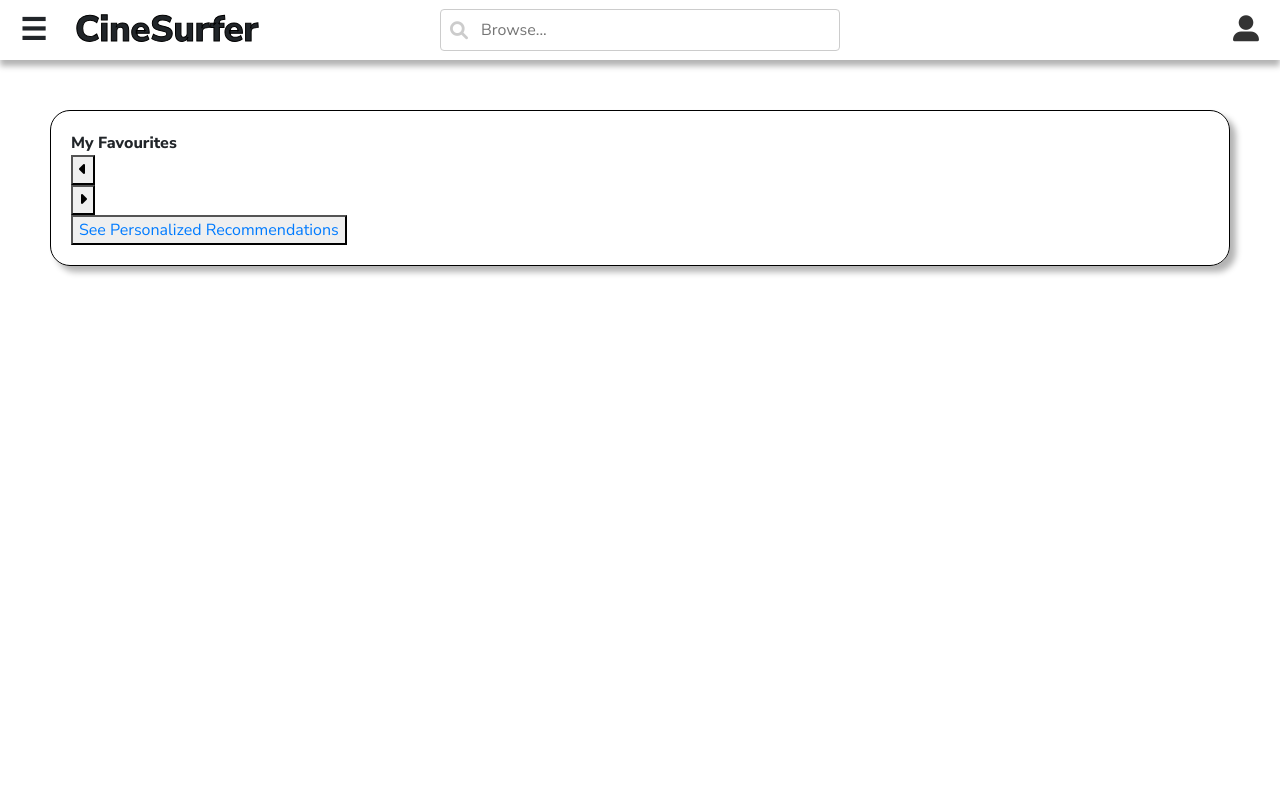
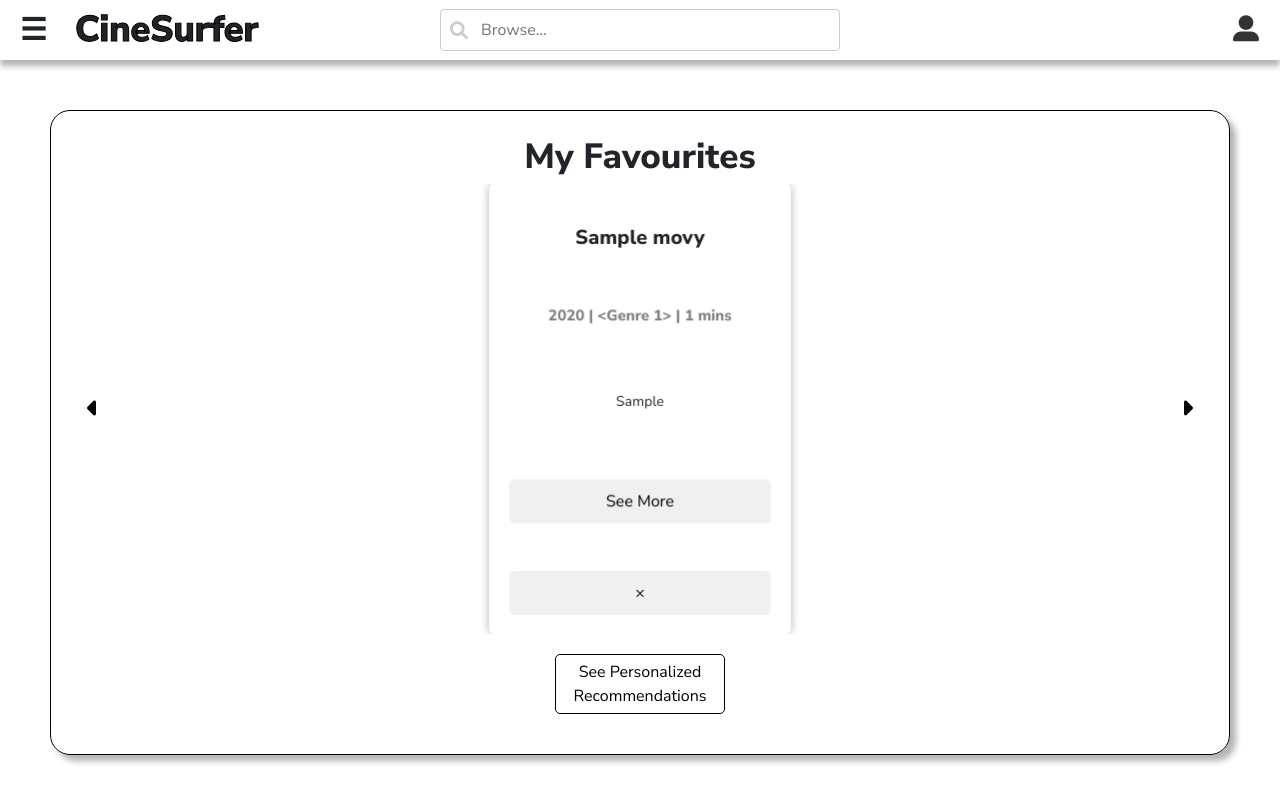
Before and after one commit to WillieChng/IMDB_Dashboard, a Flask app: page /user_favourites.html in a window 1280 px wide. Before the commit the page ends 275 px from the top, so only its background shows below. Run offline with Flask 3, Linux system fonts and the light colour scheme; a user stored in the database is signed in; tables that the repository leaves empty hold one stand-in row (values such as "Sample post"); some libraries are stand-ins or nearby versions.

Commit message:
working user favourites?

```diff
--- a/Website/static/basic.css
+++ b/Website/static/basic.css
@@ -32,11 +32,11 @@
     box-sizing: border-box; /* Ensure padding and border are included in the element's total width and height */
     background-color: white; /* Ensure background color is white */
     position: relative; /* Ensure the title is positioned relative to the container */
+    color:black;
 }
 
 .chart-container h2 {
     margin: 0 0 10px 0; /* Add margin to the bottom to create space between the title and the chart */
-    padding: 0;
     background-color: white; /* Ensure the title has a background color */
     padding: 0 10px; /* Add padding to the title */
     z-index: 1; /* Ensure the title is above the chart */
@@ -44,6 +44,7 @@
     font-family: 'Nunito Sans', sans-serif; /* Use a sans-serif font */
     font-weight: 700; /* Use a bold font weight */
     font-size: 1.5em;
+    color: black;
 }
 
 .chart2 .chart-container {
--- a/Website/static/favourites.css
+++ b/Website/static/favourites.css
@@ -1,35 +1,45 @@
+.fav-title {
+    font-size: 35px;
+    font-weight: bold;
+    text-align: center;
+}
+
+.fav-container {
+    display: flex;
+    flex-direction: row; /* Change to row to align buttons and carousel horizontally */
+    align-items: center;
+    width: 100%;
+}
+
 .fav-carousell {
     display: flex;
     justify-content: center;
     align-items: center;
     width: 100%;
-    height: 100%;
+    height: 450px; /* Adjust height as needed */
+    perspective: 50000px; /* Add perspective for 3D effect */
     position: relative;
-    overflow: hidden; /* Hide overflow to create a stackable view */
-}
-
-.fav-carousell > .fav-card {
-    position: absolute;
-    transition: transform 0.5s ease-in-out;
+    overflow: hidden;
 }
 
 .fav-card {
+    position: absolute;
+    width: 300px; /* Adjust width as needed */
+    height: 450px; /* Adjust height as needed */
+    transform-style: preserve-3d;
+    transition: transform 1s;
+    backface-visibility: hidden;
+    border-radius: 7px;
+    box-shadow: 0px 0px 10px rgba(0, 0, 0, 0.3);
     display: flex;
     flex-direction: column;
-    justify-content: center;
-    align-items: center;
-    width: 300px; /* Fixed width */
-    height: 450px; /* Fixed height */
-    border-radius: 11px;
-    box-shadow: 0px 0px 1px black;
-    box-sizing: border-box; /* Include padding and border in the element's total width and height */
-    background-color: white; /* Add background color to separate text */
-    padding: 20px; /* Add padding to create space around text */
-    transition: transform 0.5s ease, z-index 0.5s ease; /* Add transition for sliding effect */
+    justify-content: space-between; /* Distribute space between elements */
+    padding: 20px; /* Add padding for better appearance */
+    box-sizing: border-box; /* Include padding in the element's total width and height */
 }
 
 .fav-card-title {
-    font-size: 25px;
+    font-size: 20px;
     font-weight: bold;
     text-align: center;
     margin-top: 20px;
@@ -44,7 +54,7 @@
 }
 
 .fav-card-synopsis {
-    font-size: 18px;
+    font-size: 14px;
     text-align: center;
     font-weight: normal;
 }
@@ -53,15 +63,92 @@
     font-weight: normal; /* Unbold the <p> element */
 }
 
-.fav-card-btn {
-    border: 1px solid black;
-    border-radius: 8px;
-    padding: 5px;
-    width: 100px;
-    margin-top: 20px;
+.fav-card-btn, .fav-card-esc {
+    display: block; /* Make each button take up the full width */
+    width: 100%; /* Ensure the buttons are full width */
+    text-align: center; /* Center the text inside the buttons */
+    margin-top: 10px; /* Add some margin to separate the buttons */
+    padding: 10px; /* Add padding for better appearance */
+    border: none; /* Remove default border */
+    background-color: #f0f0f0; /* Light background color */
+    border-radius: 5px; /* Add rounded corners */
+    cursor: pointer; /* Change cursor to pointer */
 }
 
-.fav-card-btn a {
+.fav-card-btn a, .fav-card-esc a {
+    display: block; /* Ensure the links inside the buttons are block elements */
+    width: 100%; /* Ensure the links take up the full width */
+    text-decoration: none; /* Remove underline from links */
+    color: black; /* Set text color */
+}
+
+.fav-card-esc {
+    margin-top: 5px; /* Add some margin to separate from the "See More" button */
+}
+
+.fav-card-btn:hover, .fav-card-esc:hover {
+    background-color: #e0e0e0; /* Change background color on hover */
+}
+
+.see-personalized-btn {
+    display: block; /* Make the button take up the full width */
+    width: 15%; /* Ensure the button is full width */
+    text-align: center; /* Center the text inside the button */
+    margin: 20px auto; /* Center the button and add margin */
+    padding: 5px; /* Add padding for better appearance */
+    background-color: white;
+    border: 1px solid black; /* Remove default border */
+    border-radius: 5px; /* Add rounded corners */
+    cursor: pointer; /* Change cursor to pointer */
+}
+
+.see-personalized-btn a {
+    display: block; /* Ensure the link inside the button is a block element */
+    width: 100%; /* Ensure the link takes up the full width */
+    text-decoration: none; /* Remove underline from link */
+    color: black; /* Set text color */
+}
+
+.see-personalized-btn:hover, .see-personalized-btn a:hover {
+    background-color: #e0e0e0; /* Change background color on hover */
     text-decoration: none;
-    color: black;
 }
+
+.fav-left-btn, .fav-right-btn {
+    background: none;
+    border: none;
+    font-size: 24px;
+    cursor: pointer;
+    margin: 0 10px; /* Add margin to create space around the buttons */
+}
+
+/* Dark mode styles */
+body.dark-mode .fav-card {
+    background-color: black; /* Dark background color */
+    color: white; /* Light text color */
+    box-shadow: 0px 0px 1px white; /* Light shadow */
+}
+
+body.dark-mode .fav-card-details {
+    color: lightgrey; /* Light grey text color */
+}
+
+body.dark-mode .fav-card-btn {
+    border: 1px solid white; /* Light border */
+}
+
+body.dark-mode .fav-card-btn a {
+    color: black; /* Light text color */
+}
+
+body.dark-mode .fav-left-btn, body.dark-mode .fav-right-btn {
+    color: white; /* Light text color */
+}
+
+body.dark-mode .fav-left-btn:hover, body.dark-mode .fav-right-btn:hover {
+    color: lightgrey; /* Light grey text color */
+}
+
+body.dark-mode .fav-card-btn a:hover {
+    color: black; /* Dark text color */
+}
--- a/Website/templates/base.html
+++ b/Website/templates/base.html
@@ -26,7 +26,7 @@
             <a href="{% if current_user.is_authenticated %}basic.html{% else %}./{% endif %}" class="brand">CineSurfer</a>
         </span>
         <div class="search-container">
-            <form action="{{ url_for('views.search') }}" method="GET">
+            <form id="search-form" action="{{ url_for('views.search') }}" method="GET">
                 <i class="fas fa-search search-icon"></i>
                 <input type="text" class="search-bar" name="query" placeholder="Browse..." id="search-input">
                 <div id="search-suggestions" class="search-suggestions"></div>
--- a/Website/templates/user_favourites.html
+++ b/Website/templates/user_favourites.html
@@ -11,9 +11,11 @@
             <div class="fav-card" data-movie-id="{{ movie.movie_id }}">
                 <div class="fav-card-title">{{ movie.title }}</div>
                 <div class="fav-card-details">{{ movie.release_year }} | {{ movie.genres | join(', ') }} | {{ movie.runtime }} mins</div>
-                <div class="fav-card-synopsis"><p>{{ movie.overview }}</p></div>
+                <div class="fav-card-synopsis">
+                    <p>{{ (movie.overview[:150] if movie.overview else 'N/A') }}{% if movie.overview and movie.overview|length > 100 %}...{% endif %}</p> <!-- Truncate overview -->
+                </div>
                 <button class="fav-card-btn"><a href="{{ url_for('views.movie_details_page', movie_id=movie.movie_id) }}">See More</a></button>
-                <button class="fav-card-esc"><a href='#'>&#x2A02;</a></button>
+                <button class="fav-card-esc"><a href='#'>&times;</a></button> <!-- Replace with 'X' button -->
             </div>
             {% endfor %}
         </div>
```
Also changed, not shown: Website/static/script.js (+59 -19 lines), Website/static/movie_details.css (line endings or trailing spaces).
